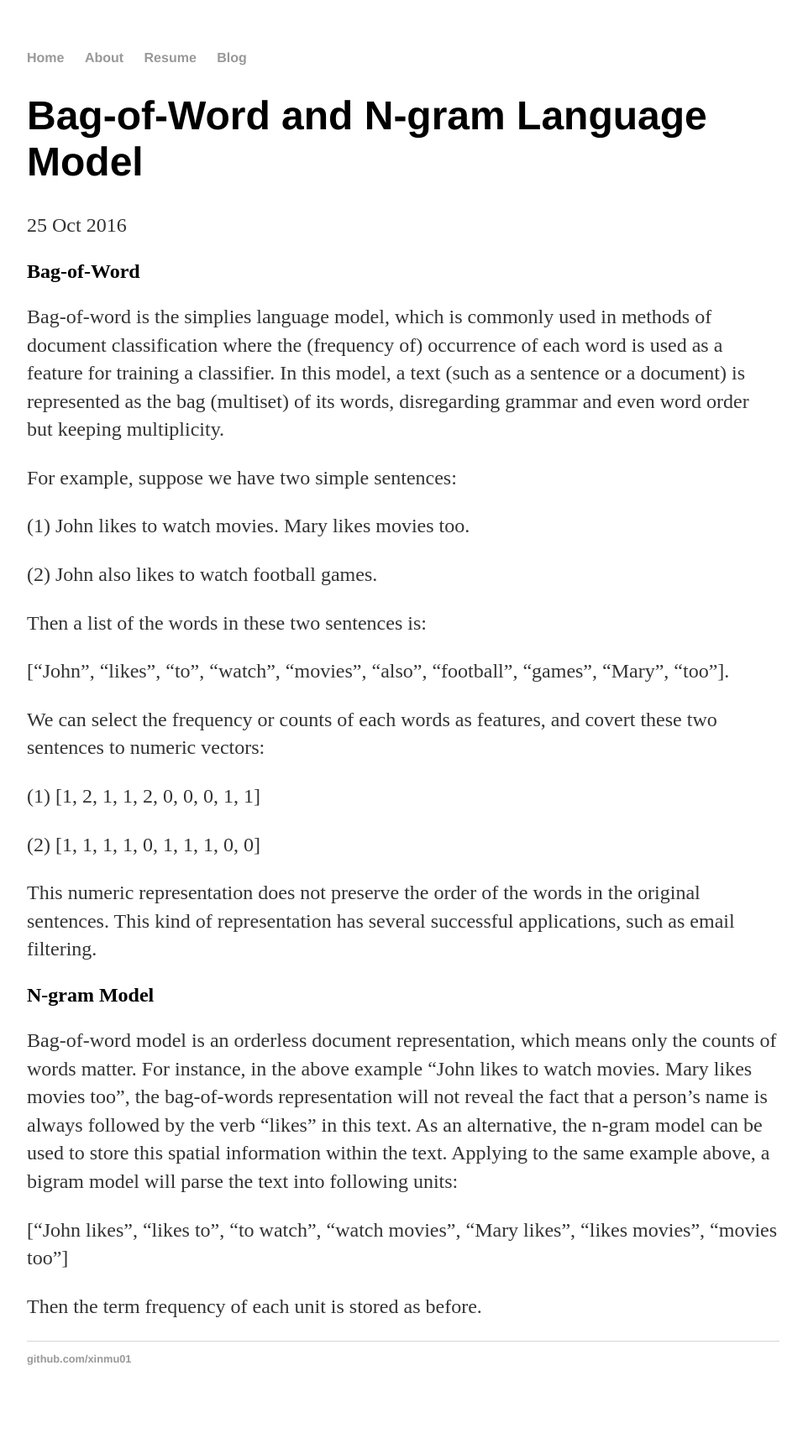
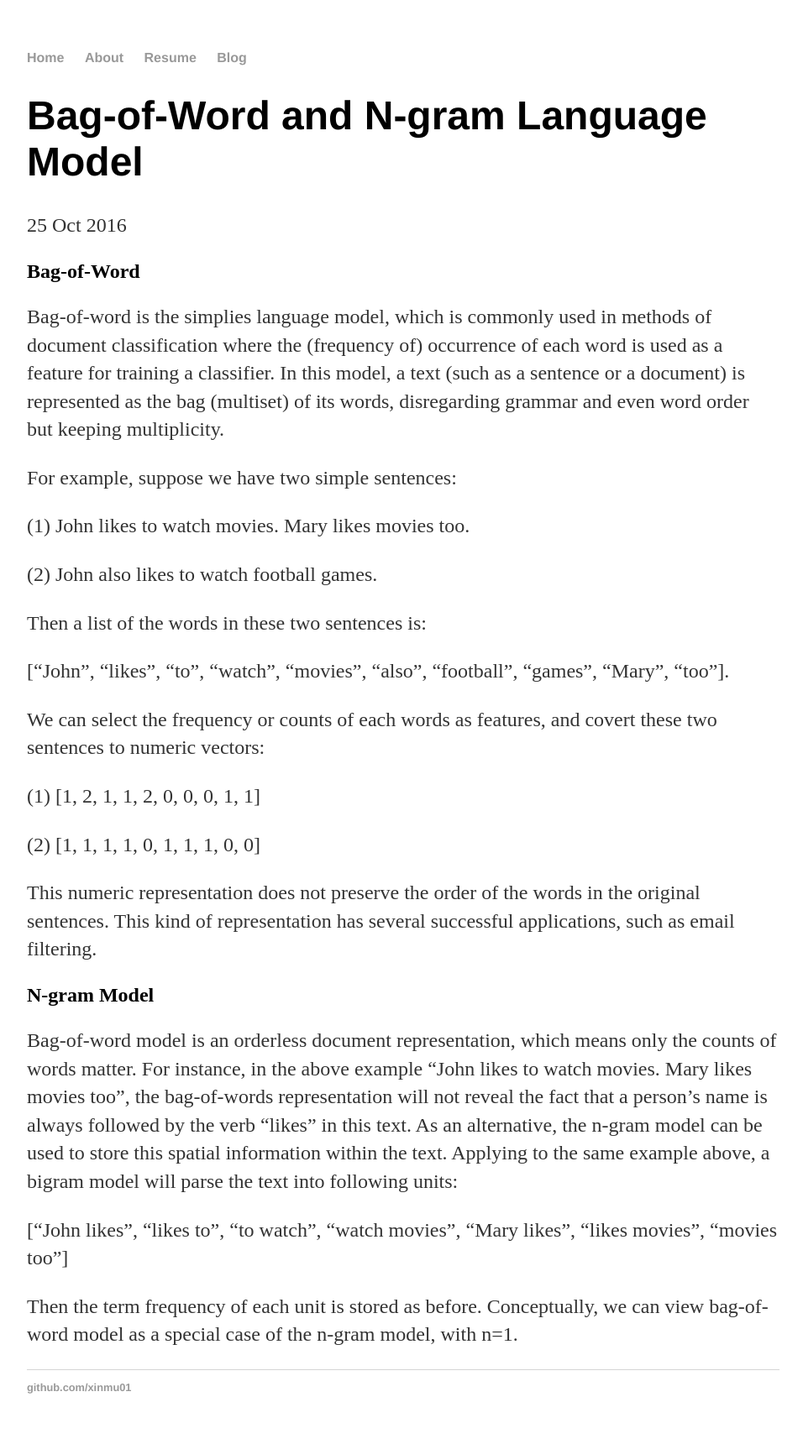
Before and after one commit to xinmu01/xinmu01.github.io, a Jekyll site: the page built from _posts/2016-10-25-Bag-of-Word and N-gram Language Model.md, in a window 1280 px wide. Shown: the whole page at 84% size, without its empty margins (160-1116 px from the left). Built offline with Jekyll 4.4.1, drawn with Linux system fonts in a browser that asks for light colours; before the commit the page ends 1686 px from its top, so only the background shows below that.

Commit message:
Update 2016-10-25-Bag-of-Word and N-gram Language Model.md

```diff
--- a/_posts/2016-10-25-Bag-of-Word and N-gram Language Model.md
+++ b/_posts/2016-10-25-Bag-of-Word and N-gram Language Model.md
@@ -29,4 +29,4 @@ Bag-of-word model is an orderless document representation, which means only the
 
 ["John likes", "likes to", "to watch", "watch movies", "Mary likes", "likes movies", "movies too"]
 
-Then the term frequency of each unit is stored as before.
+Then the term frequency of each unit is stored as before. Conceptually, we can view bag-of-word model as a special case of the n-gram model, with n=1.
```
